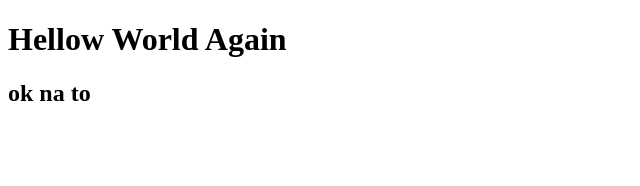
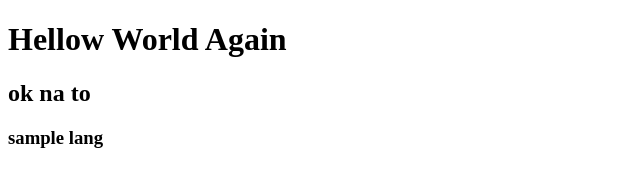
Before and after one commit to Milo2024-01/Project54, a plain HTML site: page index.html in a window 1280 px wide. Shown: the whole page, without its empty margins (0-640 px from the left). Drawn offline with Linux system fonts and the light colour scheme.

Commit message:
2nd commit

```diff
--- a/index.html
+++ b/index.html
@@ -8,5 +8,6 @@
 <body>
     <h1>Hellow World Again</h1>
     <h2>ok na to</h2>
+    <h3>sample lang</h3>
 </body>
 </html>
```
Also changed, not shown: login.html (added), products.html (added).
